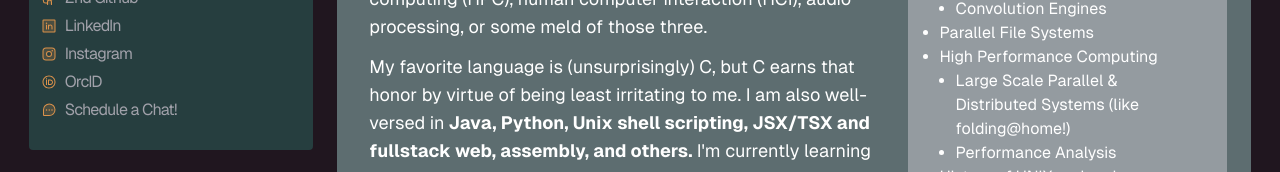
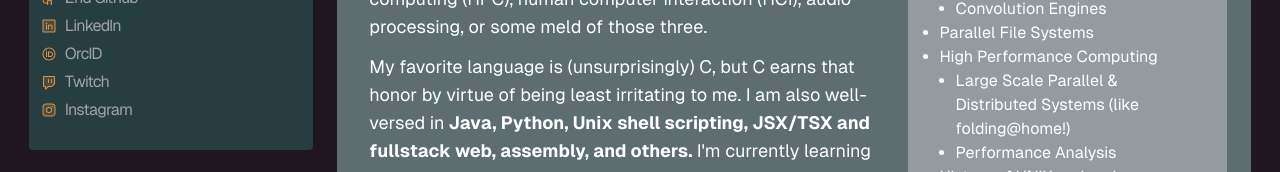
Before and after one commit to mfwolffe/musiCSian, a Next.js app: page / in a window 1280 px wide. Shown: the part 527-699 px from the top of the page. Built offline with nearby package versions, Linux system fonts and the light colour scheme.

Commit message:
remove old chat link, add twitch

```diff
--- a/src/app/components/ProfileSidebar/ProfileSidebar.tsx
+++ b/src/app/components/ProfileSidebar/ProfileSidebar.tsx
@@ -3,7 +3,8 @@
 import { List } from "flowbite-react";
 import { LiaOrcid } from "react-icons/lia";
 import HoverNav from "../HoverNav/HoverNav";
-import {  PiGithubLogoDuotone as GitLinkIco,
+import {  PiTwitchLogoDuotone as TwitchIco,
+          PiGithubLogoDuotone as GitLinkIco,
           PiGitPullRequestDuotone as GitIco,
           PiMusicNotesSimpleLight as MusIco,
           PiChalkboardTeacherLight as TutIco,
@@ -31,6 +32,7 @@ const gitLinkIco = <GitLinkIco className="text-[oklch(var(--p))]" />
 const linLinkIco = <LInLinkIco className="text-[oklch(var(--p))]" />
 const insLinkIco = <InsLinkIco className="text-[oklch(var(--p))]" />
 const chtLinkIco = <ChtLinkIco className="text-[oklch(var(--p))]" />
+const twtLinkIco = <TwitchIco  className="text-[oklch(var(--p))]" />
 
 const ProfileHeader: React.FC<ProfileHeaderProps> = ({ name, imagePath }) => {
   return (
@@ -69,9 +71,9 @@ const ProfileDetails: React.FC = () => {
         <HoverNav linkIconImg={gitLinkIco} navPath="https://github.com/mfwolffe" linkText="Github" ></HoverNav>
         <HoverNav linkIconImg={gitLinkIco} navPath="https://github.com/espadonne" linkText="2nd Github" ></HoverNav>
         <HoverNav linkIconImg={linLinkIco} navPath="https://www.linkedin.com/in/matthew-forrester-wolffe-563227328/" linkText="LinkedIn" ></HoverNav>
+        <HoverNav linkIconImg={liaOrcid}   navPath="https://orcid.org/0009-0009-1072-0013" linkText="OrcID" ></HoverNav>
+        <HoverNav linkIconImg={twtLinkIco}  navPath="https://twitch.tv/myraptorcaptor" linkText="Twitch"></HoverNav>
         <HoverNav linkIconImg={insLinkIco} navPath="https://www.instagram.com/mfwolffe/" linkText="Instagram" ></HoverNav>
-        <HoverNav linkIconImg={liaOrcid}   navPath="https://orcid.org/0009-0009-1072-0013" linkText="OrcID" ></HoverNav>
-        <HoverNav linkIconImg={chtLinkIco} navPath="" linkText="Schedule a Chat!" ></HoverNav>
       </List>
     </>
   );
```
